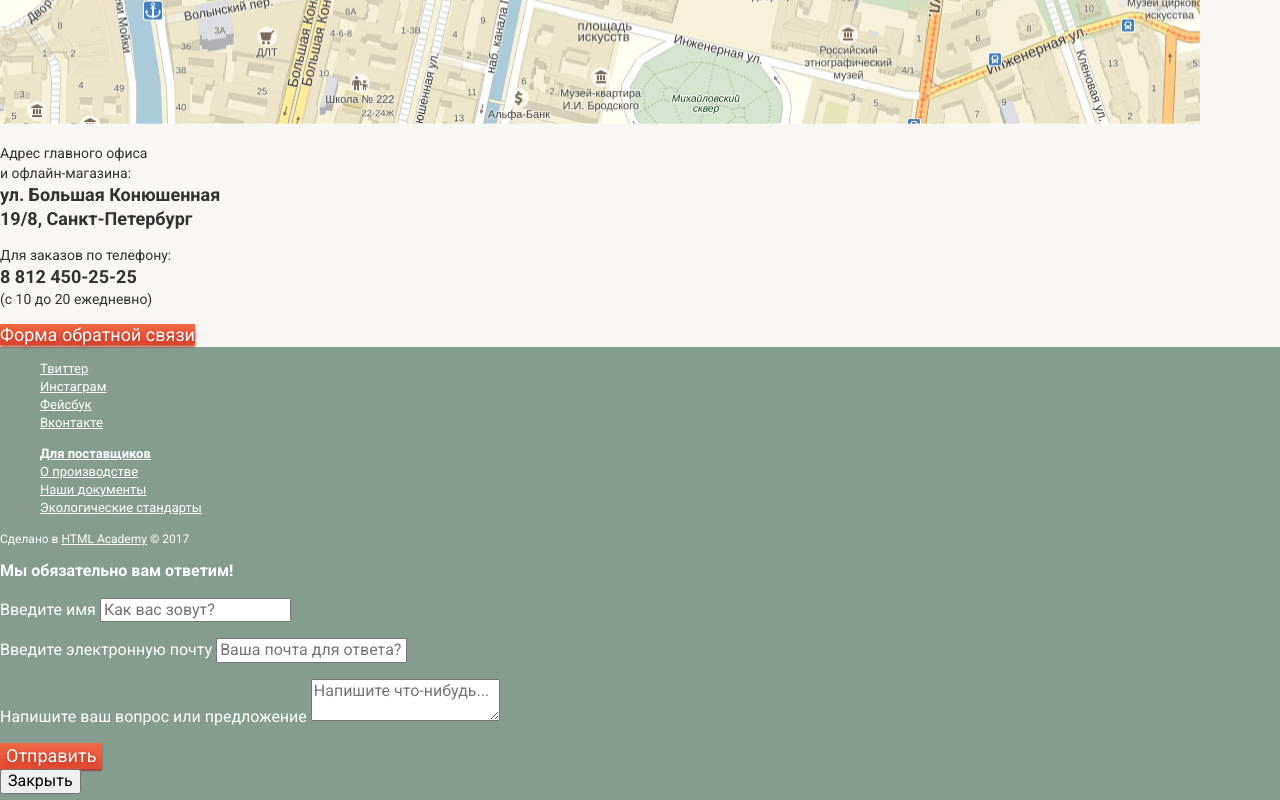
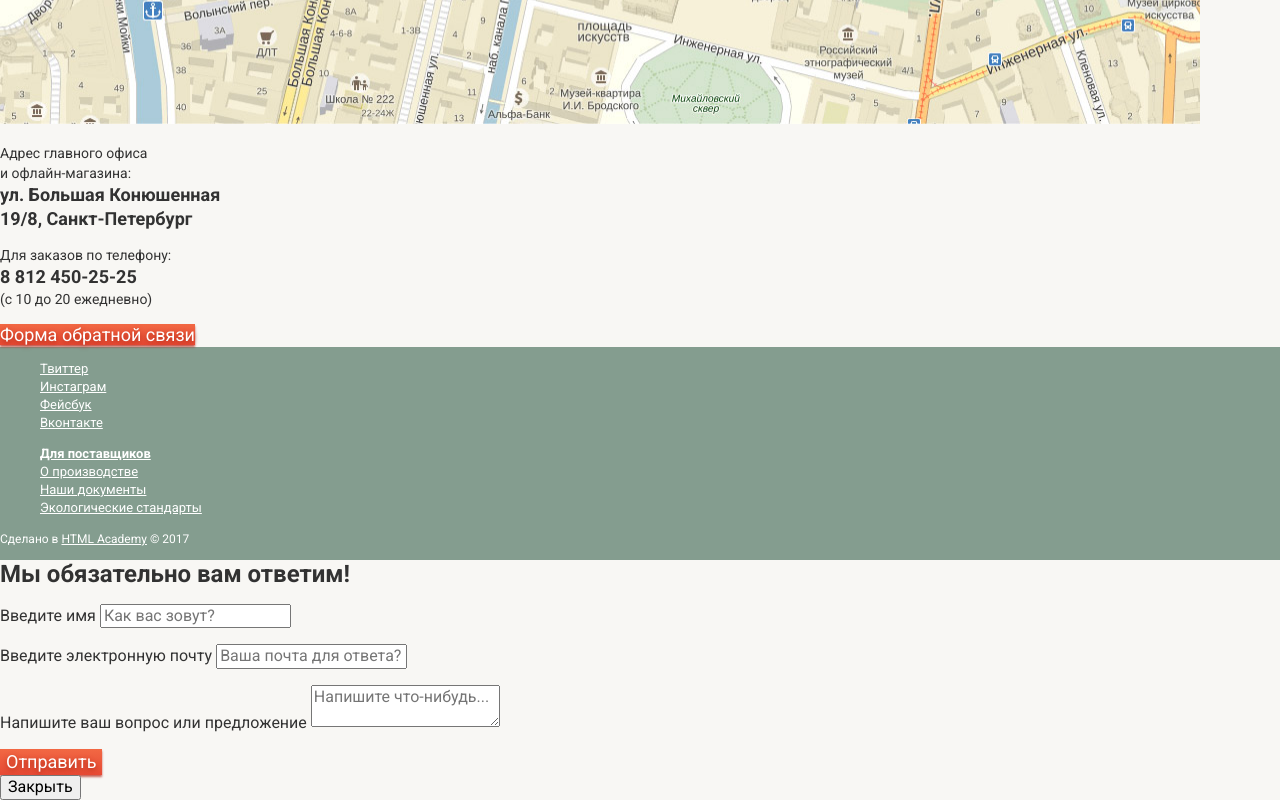
Before and after one commit to RedDeniels/108644-gllacy, a plain HTML site: page index.html in a window 1280 px wide. Shown: the part 3964-4764 px from the top of the page. Drawn offline with Linux system fonts and the light colour scheme.

Commit message:
Добавляет стилизацию модального окана обратной связи на главной странице

```diff
--- a/css/style.css
+++ b/css/style.css
@@ -218,3 +218,11 @@ a{
 .footer-copyright{
 	font-size: 12px;
 }
+.modal-feedback{
+	color: #323232;
+	background-color: #f8f7f4;
+}
+.modal-feedback b{
+	font-size: 24px;
+	line-height: 28px;
+}
```
